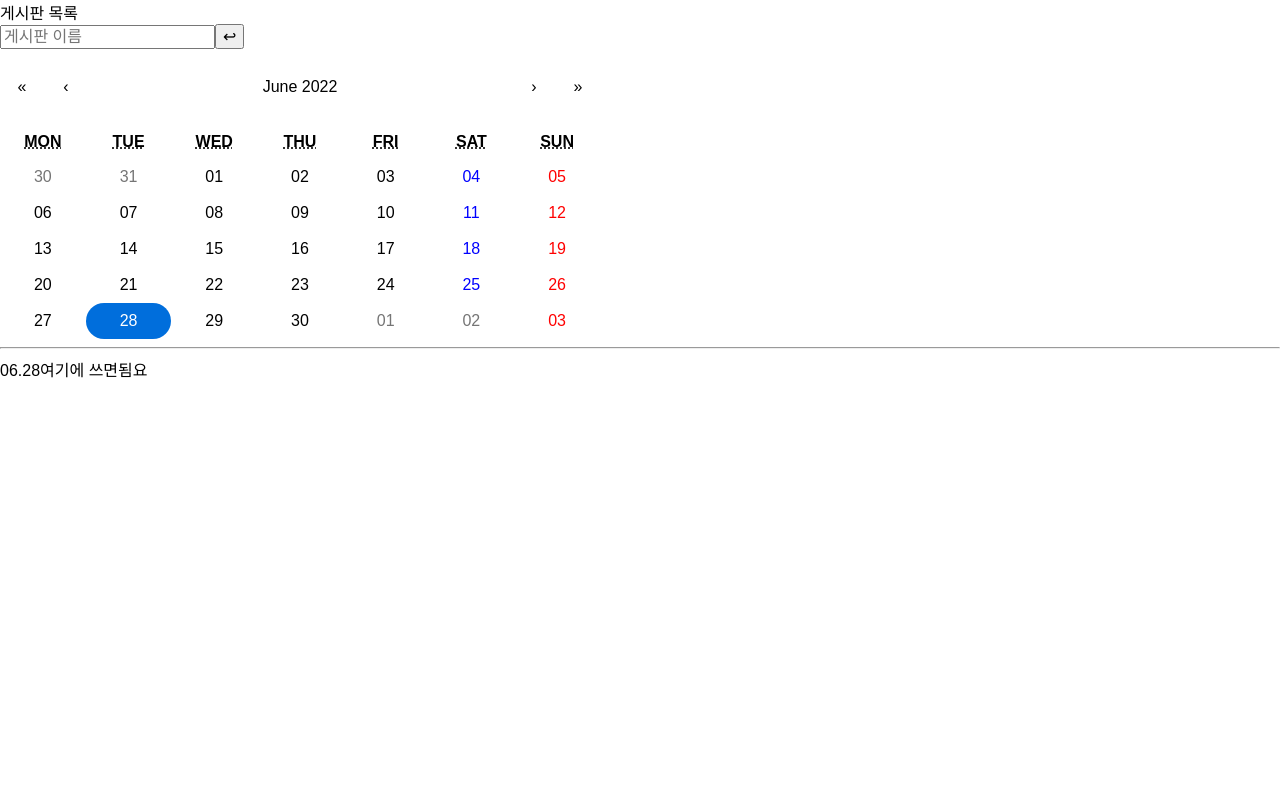
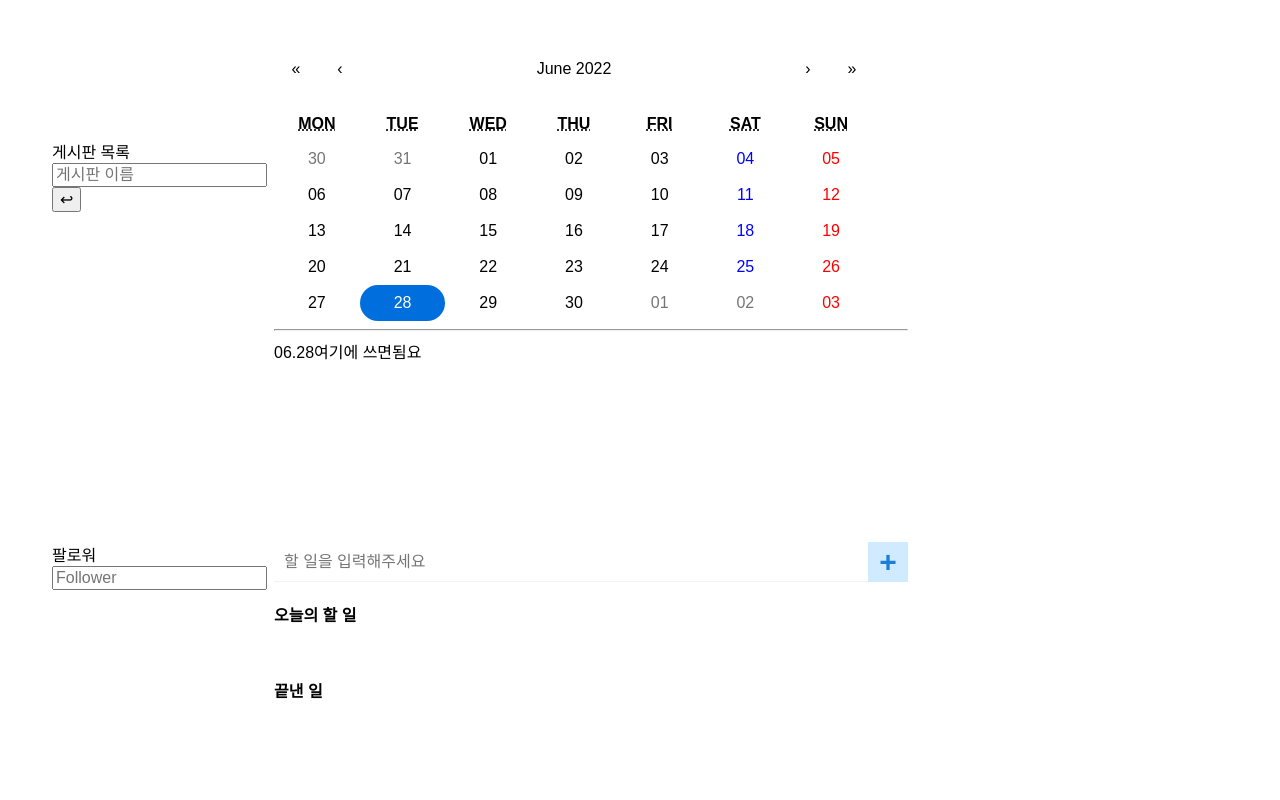
Before and after one commit to akdfkeks/1234, a React (Create React App) app: page / in a window 1280 px wide. Shown: the top 800 px of the page. Built offline with nearby package versions, Linux system fonts and the light colour scheme.

Commit message:
change module directory

```diff
--- a/src/App.css
+++ b/src/App.css
@@ -2,8 +2,8 @@
 .homepage__container {
   max-width: 634px;
   max-height: 263px;
-  margin-left: 274px;
-  margin-top: 542px;
+  left: 274px;
+  top: 542px;
   overflow-y: scroll;
 }
 
--- a/src/App.js
+++ b/src/App.js
@@ -1,22 +1,13 @@
 import './App.css';
 import React, { Component } from 'react';
-import BoardList from './components/board/BoardList';
-import Title from './components/board/Title';
-import MainCalendar from './components/calendar/MainCalendar';
-import AddToDo from './components/todolist/addToDo';
-import FollowerList from './components/follower/FollowerList';
-import FollowerTitle from './components/follower/FollowerTitle';
+import Main from './pages/main/main';
+
 
 class App extends Component {
   render() {
     return (
       <div>
-        <Title text="게시판 목록" />
-        <BoardList />
-        <MainCalendar />
-        <AddToDo />
-        <FollowerTitle text="팔로워" />
-        <FollowerList />
+        <Main />
 
       </div>
     );
--- /dev/null
+++ b/src/pages/main/main.css
@@ -0,0 +1,32 @@
+.Board {
+    position: absolute;
+    width: 166px;
+    height: 384px;
+    left: 52px;
+    top: 139px;
+}
+
+.MainCalendar{
+    position: absolute;
+    width: 634px;
+    height: 493px;
+    left: 274px;
+    top: 47px;
+}
+
+.Follower{
+    position: absolute;
+    width: 166px;
+    height: 384px;
+    left: 52px;
+    top: 542px;
+}
+
+.AddToDo{
+    position: absolute;
+    width: 634px;
+    height: 263px;
+    left: 274px;
+    top: 542px;
+    overflow-y: scroll;
+}
--- /dev/null
+++ b/src/pages/main/main.js
@@ -0,0 +1,38 @@
+import './main.css';
+import React, { Component } from 'react';
+import BoardList from '../../components/board/BoardList';
+import Title from '../../components/board/Title';
+import FollowerList from '../../components/follower/FollowerList';
+import FollowerTitle from '../../components/follower/FollowerTitle';
+import MainCalendar from '../../components/calendar/MainCalendar';
+import AddToDo from '../../components/todolist/addToDo';
+
+class Main extends Component {
+    render() {
+      return (
+        <div>
+
+          <div className="Board">
+            <Title text="게시판 목록" />
+            <BoardList />
+          </div>
+
+          <div className="MainCalendar">
+            <MainCalendar />
+          </div>
+
+          <div className="Follower">
+            <FollowerTitle text="팔로워" />
+            <FollowerList />
+          </div>
+
+          <div className="AddToDo">
+           <AddToDo />
+          </div>
+
+        </div>
+      );
+    }
+  }
+
+  export default Main;
```
